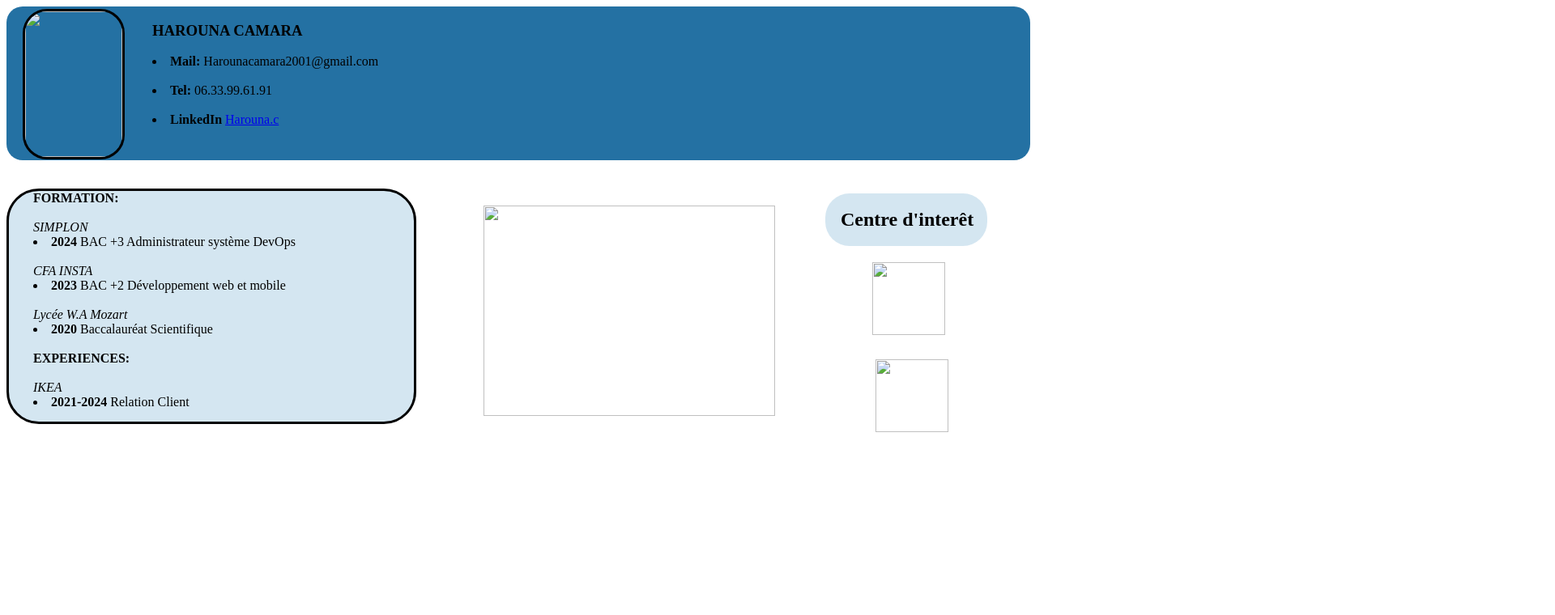
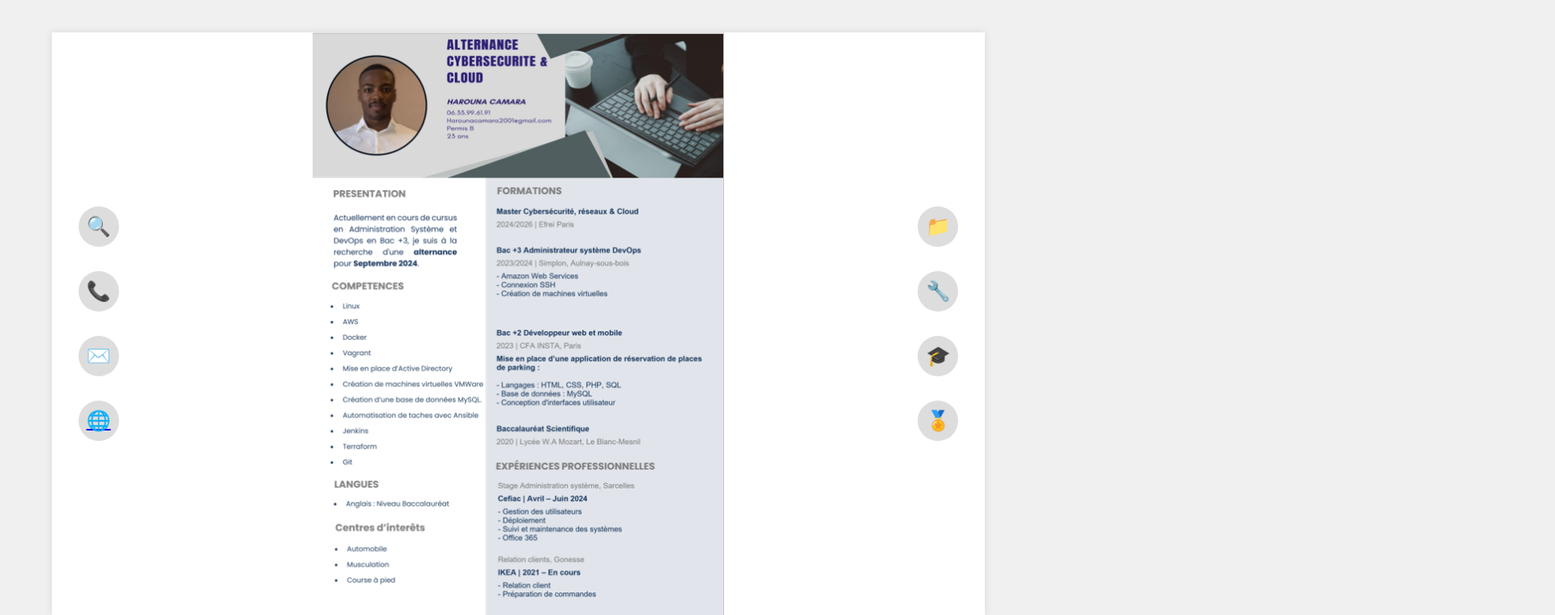
Before and after one commit to HarounaCamara007/PFE_DEVOPS_CAMARA, a plain HTML site: page cv.html in a window 1280 px wide. Shown: the top 760 px of the page at 81% size, 1920 px wide, since content can reach past the window. Drawn offline with Linux system fonts and the light colour scheme.

Commit message:
cv version final

```diff
--- a/css.css
+++ b/css.css
@@ -1,162 +1,144 @@
-#photo{
-position:relative;
-margin-top:-372px;
-border-radius: 30px;
-border:solid black 3px;
-height: 180px;
-width: 120px;
-left:20px;
+body {
+    margin: 0;
+    display: flex;
+    justify-content: center;
+    align-items: center;
+    height: 100vh;
+    background-color: #f0f0f0;
 }
 
-html{
-scroll-behavior: smooth;
+.container {
+    display: flex;
+    width: 90%;
+    height: 90%;
+    background-color: white;
+    box-shadow: 0 0 10px rgba(0, 0, 0, 0.1);
+    position: relative;
 }
 
-body{
-overflow: auto;
+.sidebar {
+    width: 10%;
+    background-color: white;
+    display: flex;
+    flex-direction: column;
+    justify-content: center;
+    align-items: center;
 }
 
-#fleche{
-position:relative;
-bottom:1px;
-width:100px;
-height:100px;
-left:408px;
+.content {
+    width: 80%;
+    display: flex;
+    justify-content: center;
+    align-items: center;
 }
 
-.bas_de_page{
-position:relative;
-bottom:167px;
+.content img {
+    max-width: 100%;
+    max-height: 100%;
+    object-fit: contain;
 }
 
-#logo_pc{
-width:190px;
-height:190px;
-position:relative;
-left:550px;
-bottom:225px;
+.icon {
+    margin: 15px;
+    width: 50px;
+    height: 50px;
+    background-color: #ddd;
+    border-radius: 50%;
+    display: flex;
+    justify-content: center;
+    align-items: center;
+    position: relative;
+    cursor: pointer;
+    font-size: 24px;
 }
 
-#psg{
-width:90px;
-height:90px;
-position:relative;
-left:705px;
-bottom:520px;
-transition:0.8s;
+.icon:hover .tooltip {
+    opacity: 1;
+    visibility: visible;
 }
 
-#psg:hover{
-width:95px;
-height:95px;
-position:relative;
-left:705px;
-bottom:520px;
-transition:0.8s;
+.tooltip {
+    position: absolute;
+    left: 60px;
+    background-color: rgba(0, 0, 0, 0.7);
+    color: white;
+    padding: 5px 10px;
+    border-radius: 5px;
+    white-space: nowrap;
+    opacity: 0;
+    visibility: hidden;
+    transition: opacity 0.3s;
 }
 
-#muscu{
-width:90px;
-height:90px;
-position:relative;
-left:615px;
-bottom:400px;
-transition:0.8s;
+.sidebar-right .tooltip {
+    left: auto;
+    right: 60px;
 }
 
-#muscu:hover{
-width:95px;
-height:95px;
-position:relative;
-left:615px;
-bottom:400px;
-transition:0.8s;
+/* iPhone 5/SE */
+@media (max-width: 320px) {
+    .container {
+        flex-direction: column;
+        width: 100%;
+        height: 100%;
+    }
+    .sidebar {
+        width: 100%;
+        height: auto;
+    }
+    .content {
+        width: 100%;
+        height: auto;
+    }
 }
 
-
-#loisir{
-z-index:10;
-position:relative;
-left:1030px;
-top:-700px;
+/* iPhone 6/7/8 */
+@media (max-width: 375px) {
+    .container {
+        flex-direction: column;
+        width: 100%;
+        height: 100%;
+    }
+    .sidebar {
+        width: 100%;
+        height: auto;
+    }
+    .content {
+        width: 100%;
+        height: auto;
+    }
 }
 
-.divloisir{
-position:relative;
-top:-766px;
-left:1011px;
-width:200px;
-height:65px;
-background-color: rgb(212 230 241);
-border-radius:30px;
+/* iPhone 6+/7+/8+ */
+@media (max-width: 414px) {
+    .container {
+        flex-direction: column;
+        width: 100%;
+        height: 100%;
+    }
+    .sidebar {
+        width: 100%;
+        height: auto;
+    }
+    .content {
+        width: 100%;
+        height: auto;
+    }
 }
 
-#logo_devops{
-position:relative;
-top:-420px;
-left:589px;
-width:360px;
-height:260px;
-transition:0.8s;
+/* iPhone X and later */
+@media (max-width: 375px) and (min-height: 812px) {
+    .container {
+        flex-direction: column;
+        width: 100%;
+        height: 100%;
+    }
+    .sidebar {
+        width: 100%;
+        height: auto;
+    }
+    .content {
+        width: 100%;
+        height: auto;
+    }
 }
-
-#logo_devops:hover{
-opacity:40%;
-position:relative;
-top:-420px;
-left:589px;
-width:360px;
-height:260px;
-transition: 0.8s;
-}
-
-.bordure{
-z-index: -10;
-background-color: rgb(36 113 163);
-weight: 1000px;
-height: 190px;
-border-radius:20px;
-}
-
-.formation{
-position: relative;
-left: 30px;
-}
-
-.info{
-z-index:100;
-position: relative;
-top: -150px;
-border:solid black 3px;
-width: 500px;
-background-color: rgb(212 230 241);
-height:285px;
-border-radius:40px;
-transition:1.5s;
-}
-
-.info:hover {
-position: relative;
-top: -150px;
-border:solid black 3px;
-width: 1220px;
-background-color: rgb(212 230 241);
-height:285px;
-border-radius:40px;
-transition: 2.5s;
-}
-
-.presentation{
-position:relative;
-left:180px;
-top:-190px;
-opacity:1;
-}
-
-#textdevops{
-text-align:center;
-position:relative;
-top:-250px;
-font-size:23px;
-color:blue;
-}
--- a/cv.html
+++ b/cv.html
@@ -1,67 +1,54 @@
-<html>
-<meta>
-<link rel="stylesheet" href="css.css">
-</meta>
+<!DOCTYPE html>
+<html lang="fr">
 <head>
-<title>CV Harouna</title>
+    <meta charset="UTF-8">
+    <meta name="viewport" content="width=device-width, initial-scale=1.0">
+    <title>CV Harouna Camara</title>
+    <link rel="stylesheet" href="css.css">
 </head>
-
 <body>
-<div class="bordure">
-</div>
-
-<div class="presentation">
-<h3>HAROUNA CAMARA</h3>
-<li><b>Mail:</b> Harounacamara2001@gmail.com</li></br>
-<li><b>Tel:</b> 06.33.99.61.91</li></br>
-<li><b>LinkedIn</b> <a href="https://www.linkedin.com/in/harouna-c/">Harouna.c</a></li></br>
-</br>
-</div>
-
-<img id="photo" src="photo.png">
-
-</br>
-
-<div class="info">
-<div class="formation">
-<b>FORMATION:</b></br>
-</br>
-<i>SIMPLON</i>
-<li><b>2024</b> BAC +3 Administrateur système DevOps</li></br>
-
-<i>CFA INSTA</i>
-<li><b>2023</b> BAC +2 Développement web et mobile</li></br>
-
-<i>Lycée W.A Mozart</i>
-<li><b>2020</b> Baccalauréat Scientifique</li></br>
-
-<b>EXPERIENCES:</b></br>
-</br>
-<i>IKEA</i>
-<li><b>2021-2024</b> Relation Client</li></br>
-</div>
-</div>
-
-<a href="#textdevops"><img id="logo_devops" src="logo_devops.PNG"></img></a>
-
-<a href="https://www.psg.fr/"><img id="psg" src="logo_psg.png"></a>
-
-<a href="https://onair-fitness.fr/"><img id="muscu" src="logo_sport.png"></a>
-
-<H2 id="loisir">Centre d'interêt</H2></a>
-
-<div class="divloisir">
-</div>
-
-
-<p id="textdevops">Je vise à devenir un professionnel DevOps en apprenant les principes de collaboration
- entre le développement et les opérations.</br> Mon objectif est de maîtriser l'automatisation et de contribuer
- à une culture d'amélioration continue pour optimiser les processus de déploiement logiciel.
-</p>
-
-<img id="logo_pc" src="logo_pc.PNG">
-
-<a href="#photo"><img id="fleche" src="fleche_haut.PNG"></a>
-
+    <div class="container">
+        <div class="sidebar sidebar-left">
+            <div class="icon">
+                <span class="tooltip">Recherche d'une alternance en région parisienne</span>
+                🔍
+            </div>
+            <div class="icon">
+                <span class="tooltip">06.33.99.61.91</span>
+                📞
+            </div>
+            <div class="icon">
+                <span class="tooltip">Harounacamara2001@gmail.com</span>
+                ✉️
+            </div>
+            <div class="icon">
+                <a href="https://www.linkedin.com/in/harouna-c/" target="_blank" class="linkedin-icon">
+                    <span class="tooltip">Clique pour voir mon profil LinkedIn</span>
+                    🌐
+                </a>
+            </div>
+        </div>
+        <div class="content">
+            <img src="cv_img.png" alt="Mon CV">
+        </div>
+        <div class="sidebar sidebar-right">
+            <div class="icon">
+                <span class="tooltip">Actuellement en cours de cursus en Administration Système et DevOps en Bac +3, <br>je suis à la recherche d'une alternance pour Septembre 2024.</span>
+                📁
+            </div>
+            <div class="icon">
+                <span class="tooltip">Je travaille en parallèle de mes études dans le domaine de la préparation de commandes.</span>
+                🔧
+            </div>
+            <div class="icon">
+                <span class="tooltip">Je suis diplômé d'un baccalauréat scientifique et d'un Bac +2 en développement web.</span>
+                🎓
+            </div>
+            <div class="icon">
+                <span class="tooltip">Mon objectif est de devenir ingénieur DevOps.</span>
+                🏅
+            </div>
+        </div>
+    </div>
 </body>
 </html>
```
Also changed, not shown: cv_img.png (added).
